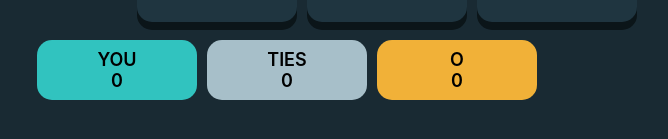
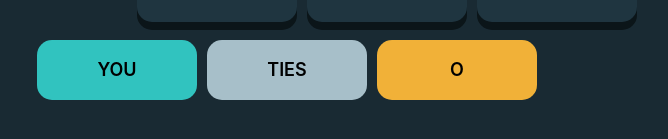
Before and after one commit to Gabby-Recny/frontend-challenges, a React (Create React App) app: page / in a window 1280 px wide. Shown: the part 629-768 px from the top of the page, without its empty margins (353-1021 px from the left). Built offline with nearby package versions, Linux system fonts and the light colour scheme.

Commit message:
debug: Tie only happens when every square is full

```diff
--- a/src/App.js
+++ b/src/App.js
@@ -9,6 +9,7 @@ const App = () => {
     const [board, setBoard] = useState(Array(9).fill(null))
     const [ xIsNext, setXIsNext ] = useState(true);
     const [ winner, setWinner ] = useState('');
+
     const winningConditions = [
             [0, 1, 2],
             [3, 4, 5],
@@ -43,6 +44,8 @@ const App = () => {
             if (playedSquares[a] && playedSquares[a] === playedSquares[b] && playedSquares[a] === playedSquares[c]) {
                 setWinner(playedSquares[a])
                 return playedSquares[a]
+            } else if (!board.includes(null)) {
+              setWinner("Draw")
             }
         }
         return null;
@@ -65,7 +68,9 @@ const App = () => {
           handleClick={handleClick}
           board={board}
         />
-        <Score winner={winner}/>
+        <Score
+          winner={winner}
+        />
       </section>
     );
 }
--- a/src/Components/BoardHeader/BoardHeader.js
+++ b/src/Components/BoardHeader/BoardHeader.js
@@ -29,6 +29,14 @@ const BoardHeader = ({ xIsNext, winner, restartGame }) => {
         }
     }
 
+    const renderWinnerStatus = () => {
+        if (winner === "Draw") {
+            return (<p>Draw</p>)
+        } else {
+            return (<p>Player {winner}  wins!</p>)
+        }
+    }
+
     return (
         <section className="board-header">
                 <div className="icons">
@@ -37,7 +45,7 @@ const BoardHeader = ({ xIsNext, winner, restartGame }) => {
                 </div>
                 <div className="status">
                     {!winner && renderTurnStatus()}
-                    {winner && <p>Player {winner} wins!</p>}
+                    {winner && renderWinnerStatus()}
                 </div>
                 <div className="btn-container">
                     <button
--- a/src/Components/Score/Score.js
+++ b/src/Components/Score/Score.js
@@ -1,7 +1,7 @@
 import React, { useEffect, useState } from 'react';
 import './Score.css';
 
-const Score = ({winner, isEverySquareEmpty}) => {
+const Score = ({winner}) => {
     useEffect(() => {
         updateScores();
     }, [winner]);
@@ -12,39 +12,56 @@ const Score = ({winner, isEverySquareEmpty}) => {
          tiedScore: 0
         });
 
-        const updateScores = () => {
+    const updateScores = () => {
         if (winner === 'X') {
-            // console.log('X won')
-            let {xScore} = scores;
+            let { xScore } = scores;
             xScore++;
-            setScores({...scores, xScore})
+            setScores({...scores, xScore});
+            console.log('Updated X Score', scores)
+            // saveScoresToLocalStorage(scores);
+        } else if (winner === 'O') {
+            let { oScore } = scores;
+            oScore++;
+                        console.log('Updated O Score', scores)
 
-        } else if (winner === 'O') {
-            // console.log('O won')
-            let {oScore} = scores;
-            oScore++;
-            setScores({...scores, oScore})
-        } else if (isEverySquareEmpty && !winner) {
-            // console.log('Tie won')
-            let {tiedScore} = scores;
+            setScores({...scores, oScore});
+            // saveScoresToLocalStorage(scores.oScore);
+        } else if (winner === "Draw") {
+            let { tiedScore } = scores;
             tiedScore++;
+            console.log('Updated Tied Score', scores)
             setScores({...scores, tiedScore});
+            // saveScoresToLocalStorage(scores.tiedScore);
         }
     }
+
+    // const saveScoresToLocalStorage = (newScore) => {
+    //     console.log('New Score in Local Storage', newScore)
+    //     const stringifiedScores = JSON.stringify(newScore);
+    //     window.localStorage.setItem(`Scores`, stringifiedScores);
+    // }
+
+    // const retriveScoresFromLocalStorage = () => {
+    //     let storedScores = window.localStorage.getItem(`Scores`);
+    //     // console.log('Stored Scores', storedScores)
+    //     const parsedScores = JSON.parse(storedScores);
+    //     // console.log('Parsed scores', parsedScores)
+    //     // return parsedScores;
+    // }
 
     return (
         <section className="score-container">
             <div className="score x-score">
                 <p>You</p>
-                <p>{scores.xScore}</p>
+                {/* <p>{retriveScoresFromLocalStorage()}</p> */}
             </div>
             <div className="score ties">
                 <p>Ties</p>
-                <p>{scores.tiedScore}</p>
+                {/* <p>{retriveScoresFromLocalStorage()}</p> */}
             </div>
             <div className="score o-score">
                 <p>O</p>
-                <p>{scores.oScore}</p>
+                {/* <p>{retriveScoresFromLocalStorage()}</p> */}
             </div>
         </section>
     )
```
